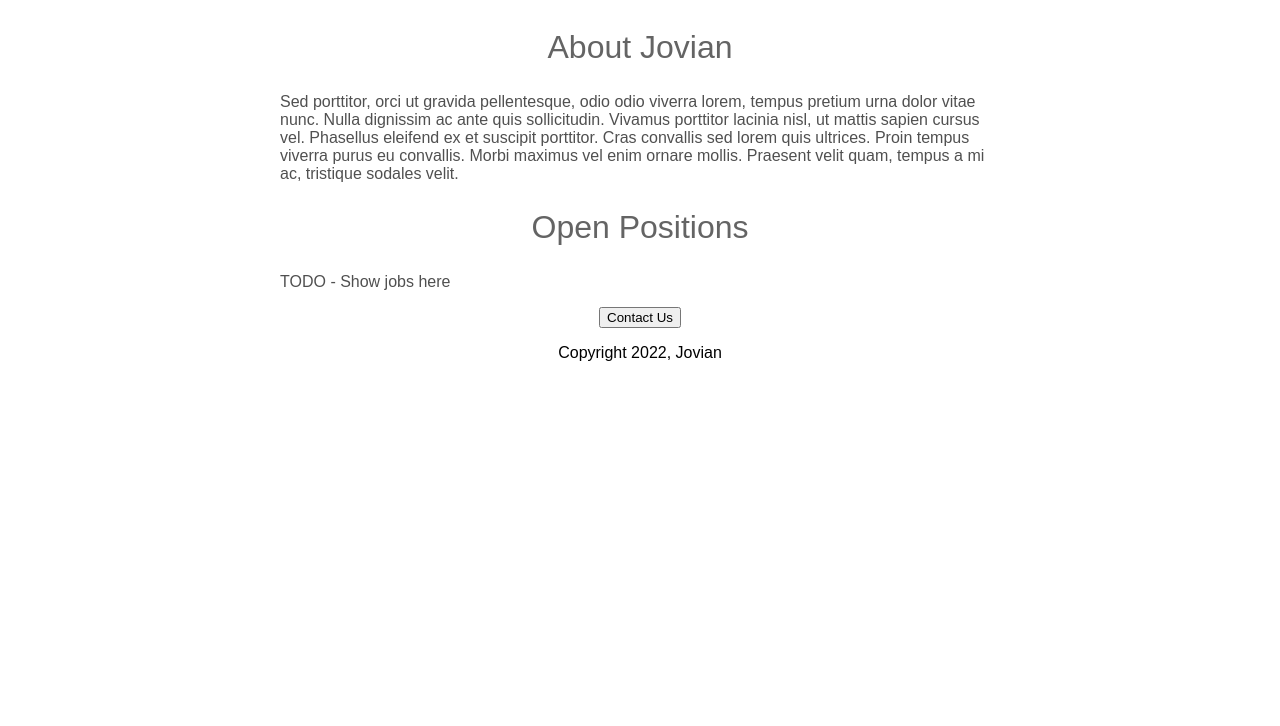
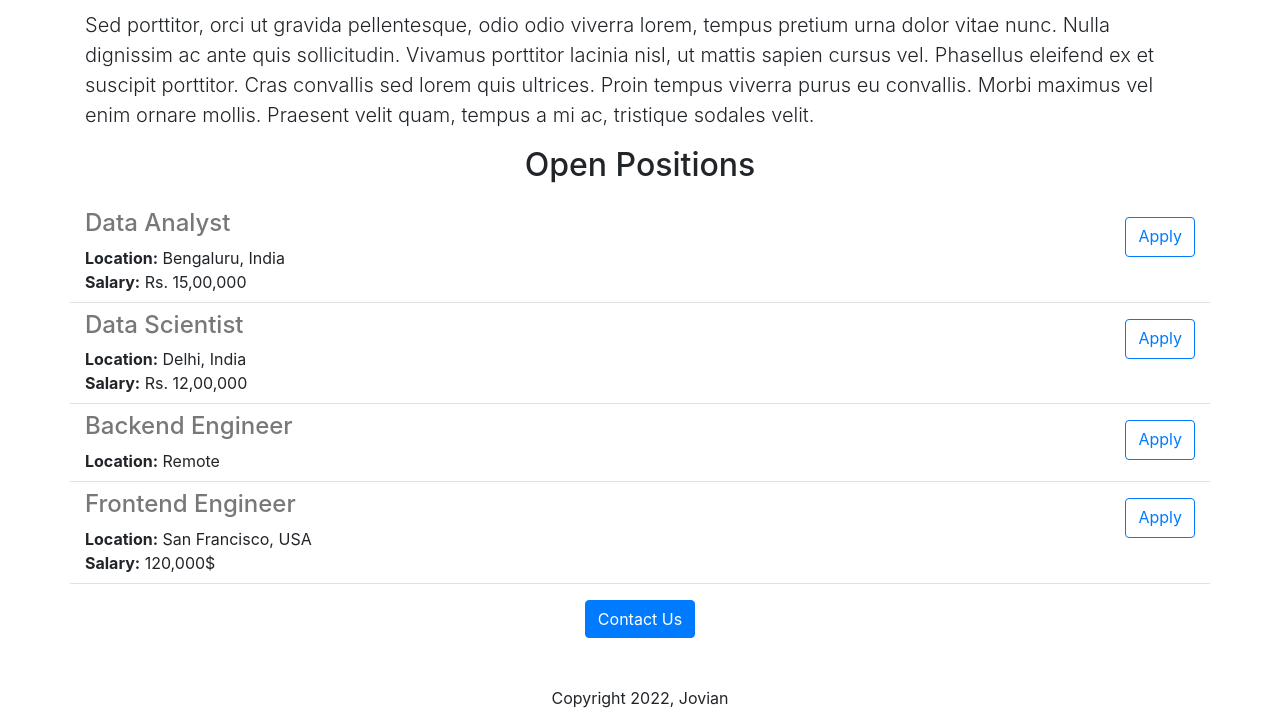
Before and after one commit to GreenBananana/jovian-careers-website-v3, a Flask app: page / in a window 1280 px wide. Shown: the part 460-1186 px from the top of the page. Before the commit the page ends 821 px from the top, so only its background shows below. Run offline with Flask 3, Linux system fonts and the light colour scheme.

Commit message:
added dynamic data and api route

```diff
--- a/app.py
+++ b/app.py
@@ -1,11 +1,41 @@
-from flask import Flask, render_template
+from flask import Flask, render_template, jsonify
 
 app = Flask(__name__)
 
+JOBS = [
+  {
+    'id': 1,
+    'title' : 'Data Analyst',
+    'location': 'Bengaluru, India',
+    'salary': 'Rs. 15,00,000'
+  },
+  {
+    'id': 2,
+    'title' : 'Data Scientist',
+    'location': 'Delhi, India',
+    'salary': 'Rs. 12,00,000'
+  },
+  {
+    'id': 3,
+    'title' : 'Backend Engineer',
+    'location': 'Remote',
+  },
+  {
+    'id': 4,
+    'title' : 'Frontend Engineer',
+    'location': 'San Francisco, USA',
+    'salary': '120,000$'
+  }
+]
+
 @app.route("/")
+def hello_jovian():
+  return render_template('home.html',
+                        jobs= JOBS)
 
-def hello_jovian():
-  return render_template('home.html')
+@app.route("/api/jobs")
+def list_jobs():
+  return jsonify(JOBS)
 
 if __name__ == "__main__":
   app.run(host ='0.0.0.0', debug = True)
--- a/templates/home.html
+++ b/templates/home.html
@@ -1,54 +1,34 @@
 <!DOCTYPE html>
 <html>
   <head>
-    <title>Jovian Careers</title>
+    <meta charset="utf-8">
+    <meta name="viewport" content="width=device-width, initial-scale=1">
+    <link rel="stylesheet" href="https://cdn.jsdelivr.net/npm/bootstrap@4.1.3/dist/css/bootstrap.min.css" integrity="sha384-MCw98/SFnGE8fJT3GXwEOngsV7Zt27NXFoaoApmYm81iuXoPkFOJwJ8ERdknLPMO" crossorigin="anonymous">
     <style>
-      h1 {
-        font-size: 40px;
-        font-family: arial;
-        font-weight: normal;
-        color: rgb(100, 100, 100);
-        text-align: center;
-      }
-
       #banner {
+        height: 320px;
         width: 100%;
-        height: 360px;
-        object-fit: cover;
-      }
-
-      h2 {
-        font-family: arial;
-        font-size: 32px;
-        color: rgb(100, 100, 100);
-        text-align: center;
-        font-weight: normal;
-      }
-
-      .bodytext {
-        font-family: arial;
-        color: rgb(80, 80, 80);
-      }
-
-      #container {
-        max-width: 720px;
-        margin: 0 auto;
       }
     </style>
+    <title>Jovian Careers</title>
   </head>
   <body>
-    <div id="container">
-      <h1>Jovian Careers</h1>
-      <img src="https://3382fe6a-1d2a-4b2c-9013-24b3b298ccb1-00-35ot0pldqkmi9.kirk.replit.dev/static/banner.jpg"
-        height="320"
-        id="banner">
-      <h2>About Jovian</h2>
-      <p class="bodytext">Sed porttitor, orci ut gravida pellentesque, odio odio viverra lorem, tempus pretium urna dolor vitae nunc. Nulla dignissim ac ante quis sollicitudin. Vivamus porttitor lacinia nisl, ut mattis sapien cursus vel. Phasellus eleifend ex et suscipit porttitor. Cras convallis sed lorem quis ultrices. Proin tempus viverra purus eu convallis. Morbi maximus vel enim ornare mollis. Praesent velit quam, tempus a mi ac, tristique sodales velit. </p>
-      <h2>Open Positions</h2>
-      <p class="bodytext">TODO - Show jobs here</p>
-      <div style="text-align: center; font-family: arial;">
-        <button>Contact Us</button>
-        <p>Copyright 2022, Jovian</p>
+    <div class="container">
+      <h1 class="text-center mt-4 mb-4">Jovian Careers</h1>
+      <img src="https://3382fe6a-1d2a-4b2c-9013-24b3b298ccb1-00-35ot0pldqkmi9.kirk.replit.dev/static/banner.jpg" class="img-fluid" id="banner">
+      <h2 class="text-center mt-2 mb-2">About Jovian</h2>
+      <p class="lead">Sed porttitor, orci ut gravida pellentesque, odio odio viverra lorem, tempus pretium urna dolor vitae nunc. Nulla dignissim ac ante quis sollicitudin. Vivamus porttitor lacinia nisl, ut mattis sapien cursus vel. Phasellus eleifend ex et suscipit porttitor. Cras convallis sed lorem quis ultrices. Proin tempus viverra purus eu convallis. Morbi maximus vel enim ornare mollis. Praesent velit quam, tempus a mi ac, tristique sodales velit. </p>
+
+      <h2 class="text-center mt-2 mb-2">Open Positions</h2>
+      <p>
+        {%for job in jobs%}
+          {%include 'jobitem.html'%}
+        {%endfor%}
+      </p>
+
+      <div class="text-center">
+        <button class="btn btn-primary btn-large">Contact Us</button>
+        <p class="mt-5">Copyright 2022, Jovian</p>
       </div>
     </div>
   </body>
--- /dev/null
+++ b/templates/jobitem.html
@@ -0,0 +1,16 @@
+<div class="border-bottom pb-2 pt-2 row">
+  <div class="col-md-9">
+    <h4 style="color: rgb(120,120,120);">{{job['title']}}</h4>
+    <div>
+      <b>Location:</b> {{job['location']}}
+    </div>
+    {% if 'salary' in job %}
+    <div>
+      <b>Salary:</b> {{job['salary']}}
+    </div>
+    {%endif%}
+  </div>
+  <div class="col-md-3 text-right">
+    <button type="button" class="btn btn-outline-primary pb-2 mt-2">Apply</button>
+  </div>
+</div>
```
